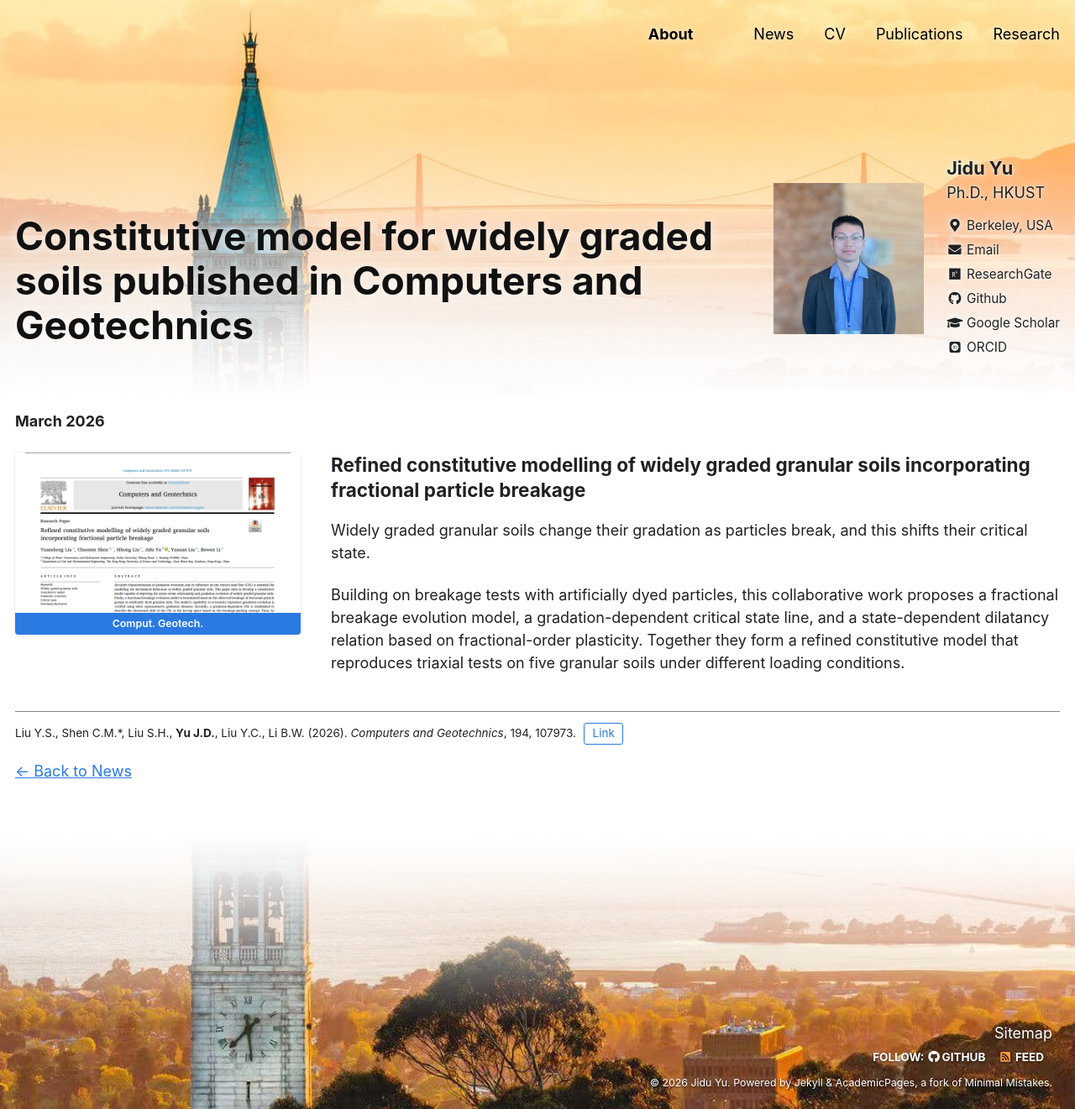
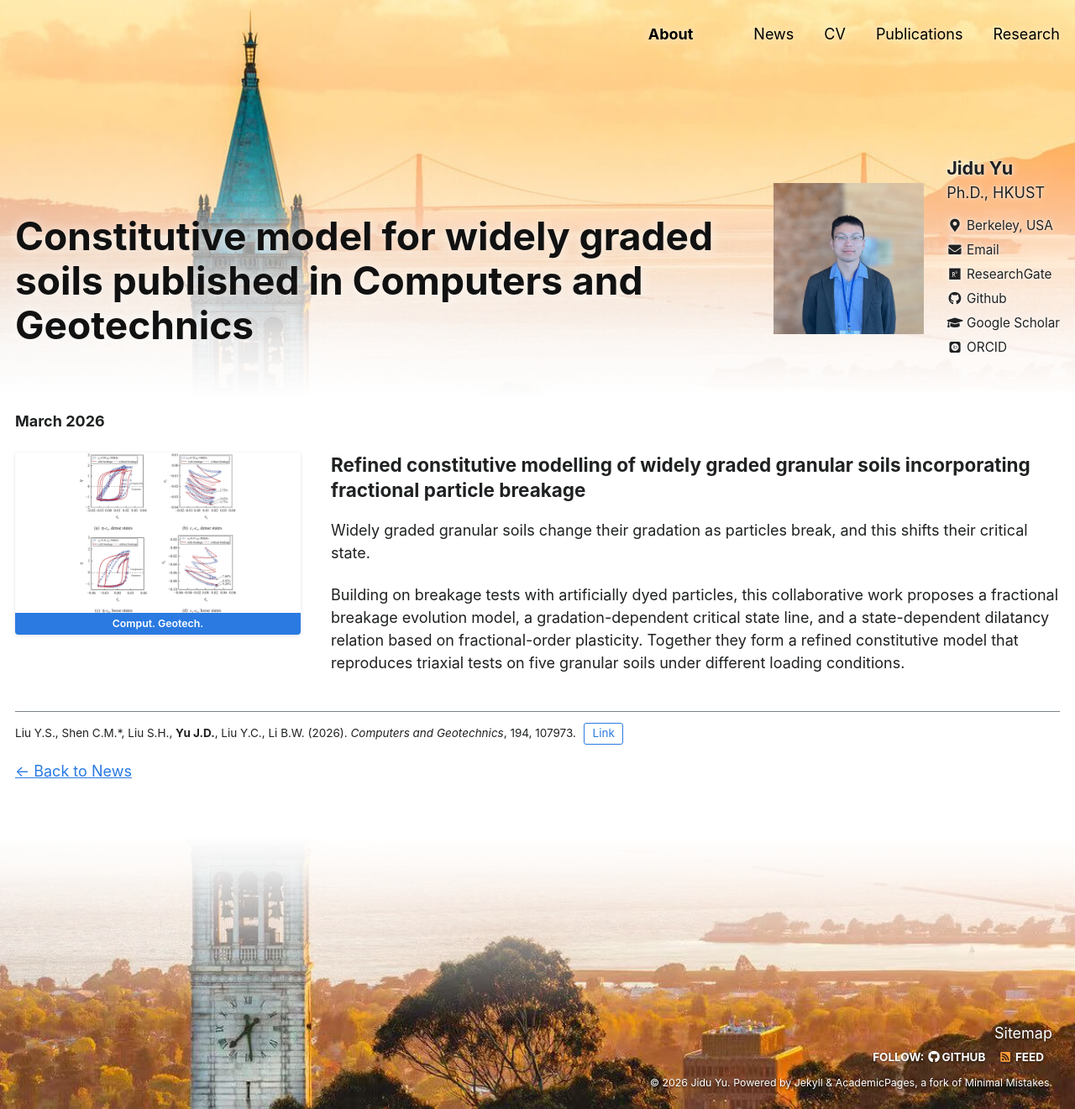
Before and after one commit to yujidu/yujidu.github.io, a Jekyll site: the page built from _news/2026-03-refined-constitutive-model.md, in a window 1280 px wide and 1321 px high. Shown: the whole window at 84% size. Built offline with Jekyll 4.4.1, drawn with Linux system fonts in a browser that asks for light colours; some web fonts are replaced.

Commit message:
News: result figure for the Computers and Geotechnics 2026 paper
Co-Authored-By: Claude Opus 5.5 <noreply@anthropic.com>
Claude-Session: https://claude.ai/code/session_01CtadbDehUMWbEMdjGRSUo3

```diff
--- a/_news/2026-03-refined-constitutive-model.md
+++ b/_news/2026-03-refined-constitutive-model.md
@@ -1,7 +1,7 @@
 ---
 title: Constitutive model for widely graded soils published in Computers and Geotechnics
 date: '2026-03-03'
-image: /images/news/2026-03-refined-constitutive-model.png
+image: /images/news/2026-03-refined-constitutive-model-fig.png
 label: Comput. Geotech.
 image_fit: cover
 headline: Refined constitutive modelling of widely graded granular soils incorporating fractional particle breakage
```
Also changed, not shown: images/news/2026-03-refined-constitutive-model-fig.png (added), images/news/2026-03-refined-constitutive-model.png (deleted).
